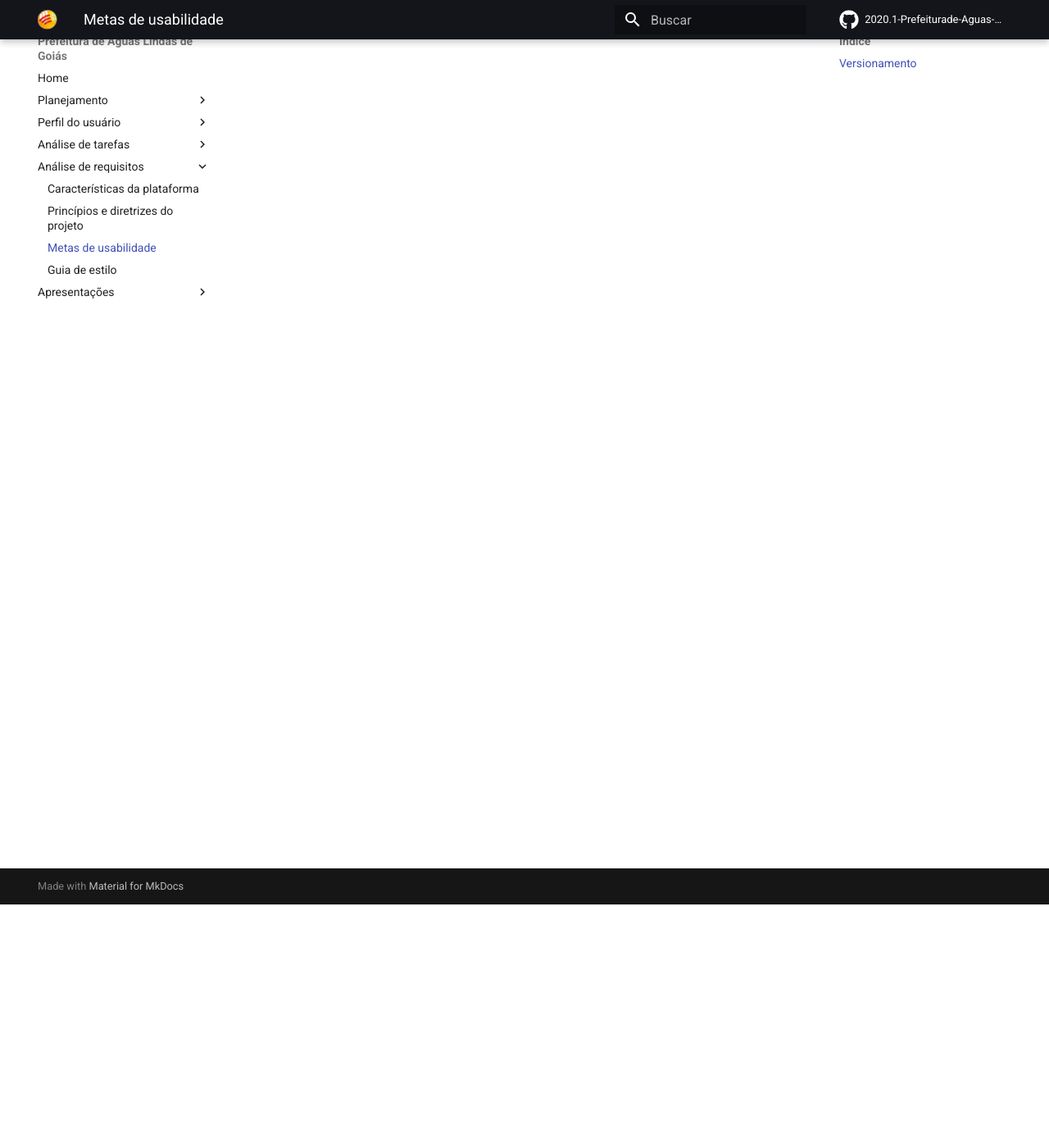
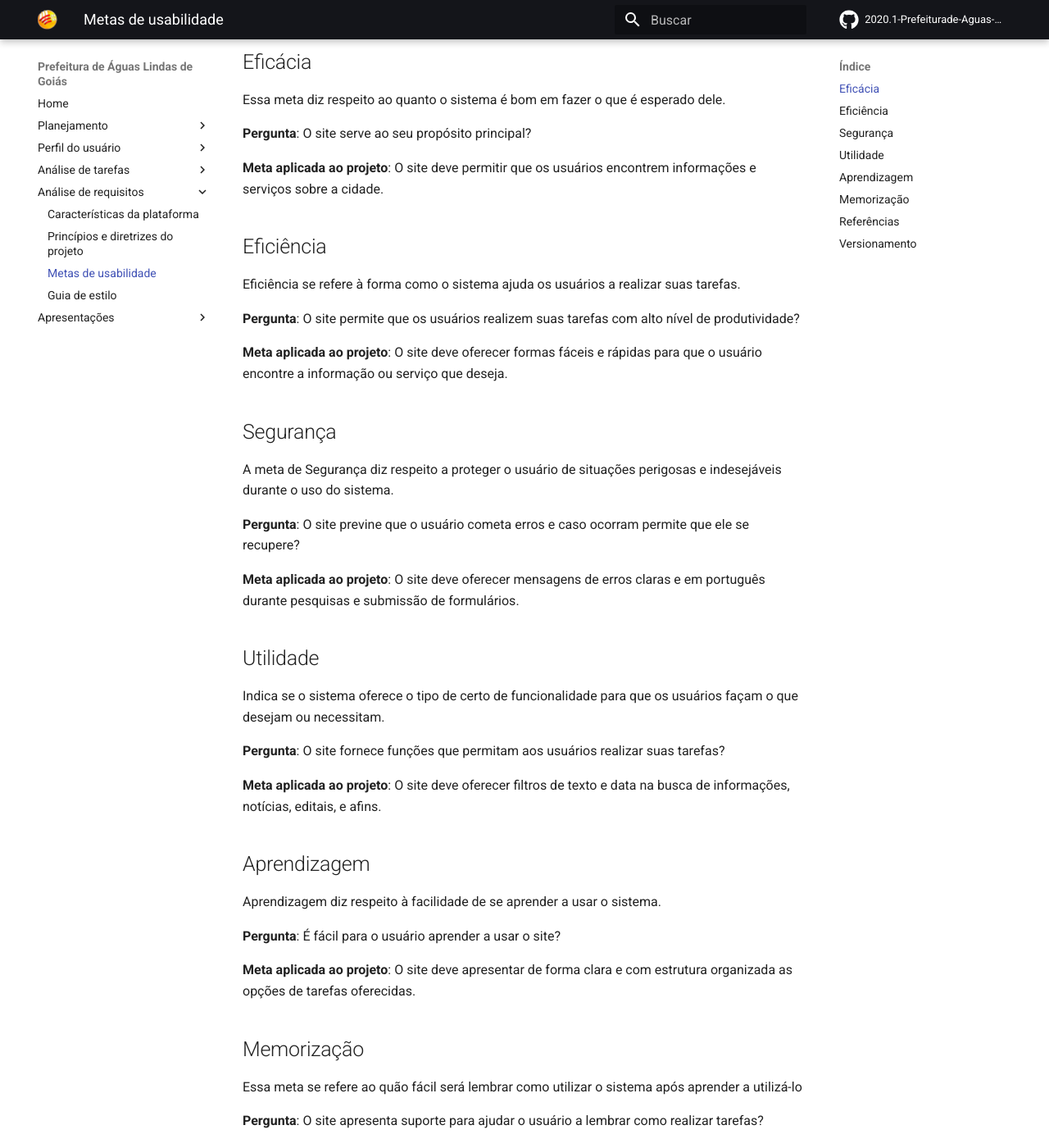
Before and after one commit to Interacao-Humano-Computador/2020.1-Prefeiturade-Aguas-Lindas-de-Goias, an MkDocs documentation site: the page built from docs/analise_requisitos/metas_usabilidade.md, in a window 1280 px wide and 1400 px high, scrolled down 297 px. Shown: the whole window at 82% size. Built offline with MkDocs 1.6.1 and Material for MkDocs 9.7.7, drawn with Linux system fonts in a browser that asks for light colours; comment, search, counter and statistics services are not loaded; some of the changed text lies outside the part shown.

Commit message:
Adiciona conteudo de metas de usabilidade

```diff
--- a/docs/analise_requisitos/metas_usabilidade.md
+++ b/docs/analise_requisitos/metas_usabilidade.md
@@ -1,7 +1,63 @@
 # Metas de Usabilidade
 
+??? quote "O que é Usabilidade?"
+    Usabilidade pode ser definida como um atributo utilizado para avaliar o quão fácil e agradável é uma determina interface de usuário.
+    Sua importância está no fato de que usuários tendem a abandonar sites que consideram difícil de usar.
+
+Existem 6 (seis) metas de usabilidade de sistema definidas por Jakob Nielsen (1993).
+Vamos abordar a seguir cada uma delas no contexto do projeto, relacionando com perguntas chaves afim de identificar metas de usabilidade para o site foco do projeto.
+
+## Eficácia
+Essa meta diz respeito ao quanto o sistema é bom em fazer o que é esperado dele.
+
+**Pergunta**: O site serve ao seu propósito principal?
+
+**Meta aplicada ao projeto**: O site deve permitir que os usuários encontrem informações e serviços sobre a cidade.
+
+## Eficiência
+Eficiência se refere à forma como o sistema ajuda os usuários a realizar suas tarefas.
+
+**Pergunta**: O site permite que os usuários realizem suas tarefas com alto nível de produtividade?
+
+**Meta aplicada ao projeto**: O site deve oferecer formas fáceis e rápidas para que o usuário encontre a informação ou serviço que deseja.
+
+## Segurança
+A meta de Segurança diz respeito a proteger o usuário de situações perigosas e indesejáveis durante o uso do sistema.
+
+**Pergunta**: O site previne que o usuário cometa erros e caso ocorram permite que ele se recupere?
+
+**Meta aplicada ao projeto**: O site deve oferecer mensagens de erros claras e em português durante pesquisas e submissão de formulários.
+
+## Utilidade
+
+Indica se o sistema oferece o tipo de certo de funcionalidade para que os usuários façam o que desejam ou necessitam.
+
+**Pergunta**: O site fornece funções que permitam aos usuários realizar suas tarefas?
+
+**Meta aplicada ao projeto**: O site deve oferecer filtros de texto e data na busca de informações, notícias, editais, e afins.
+
+## Aprendizagem
+Aprendizagem diz respeito à facilidade de se aprender a usar o sistema.
+
+**Pergunta**: É fácil para o usuário aprender a usar o site?
+
+**Meta aplicada ao projeto**: O site deve apresentar de forma clara e com estrutura organizada as opções de tarefas oferecidas.
+
+## Memorização
+Essa meta se refere ao quão fácil será lembrar como utilizar o sistema após aprender a utilizá-lo
+
+**Pergunta**: O site apresenta suporte para ajudar o usuário a lembrar como realizar tarefas?
+
+**Meta aplicada ao projeto**: O site deve apresentar ícones, imagens e linguagem consistentes com as tarefas que o usuário realizará.
+
+
+## Referências
+
++ REBELO, Irla. IHC na prática - Usabilidade e suas metas. Disponível em <https://irlabr.wordpress.com/apostila-de-ihc/parte-1-ihc-na-pratica/6-usabilidade-e-suas-metas>. Acesso em 10/10/2020.
++ Rogers, Design de Interação: Além da Interação Humano-Computador - Capítulo 1 - O que é design de interação.
 
 ## Versionamento
-| Data | Versão |           Descrição             |    Autor    |
-|:----:|:------:|:-------------------------------:|:-----------:|
-|08/10 |V0      |     Criação do documento        |Bruna Almeida|
+| Data  | Versão |                       Descrição                       |     Autor      |
+| :---: | :----: | :---------------------------------------------------: | :------------: |
+| 08/10 |   V0   |                 Criação do documento                  | Bruna Almeida  |
+| 10/10 |   V1   | Adição de conteúdo das seções de metas de usabilidade | Amanda Bezerra |
--- a/mkdocs.yml
+++ b/mkdocs.yml
@@ -39,3 +39,4 @@ theme:
     accent: "amber"
 markdown_extensions:
   - attr_list
+  - pymdownx.details
```
